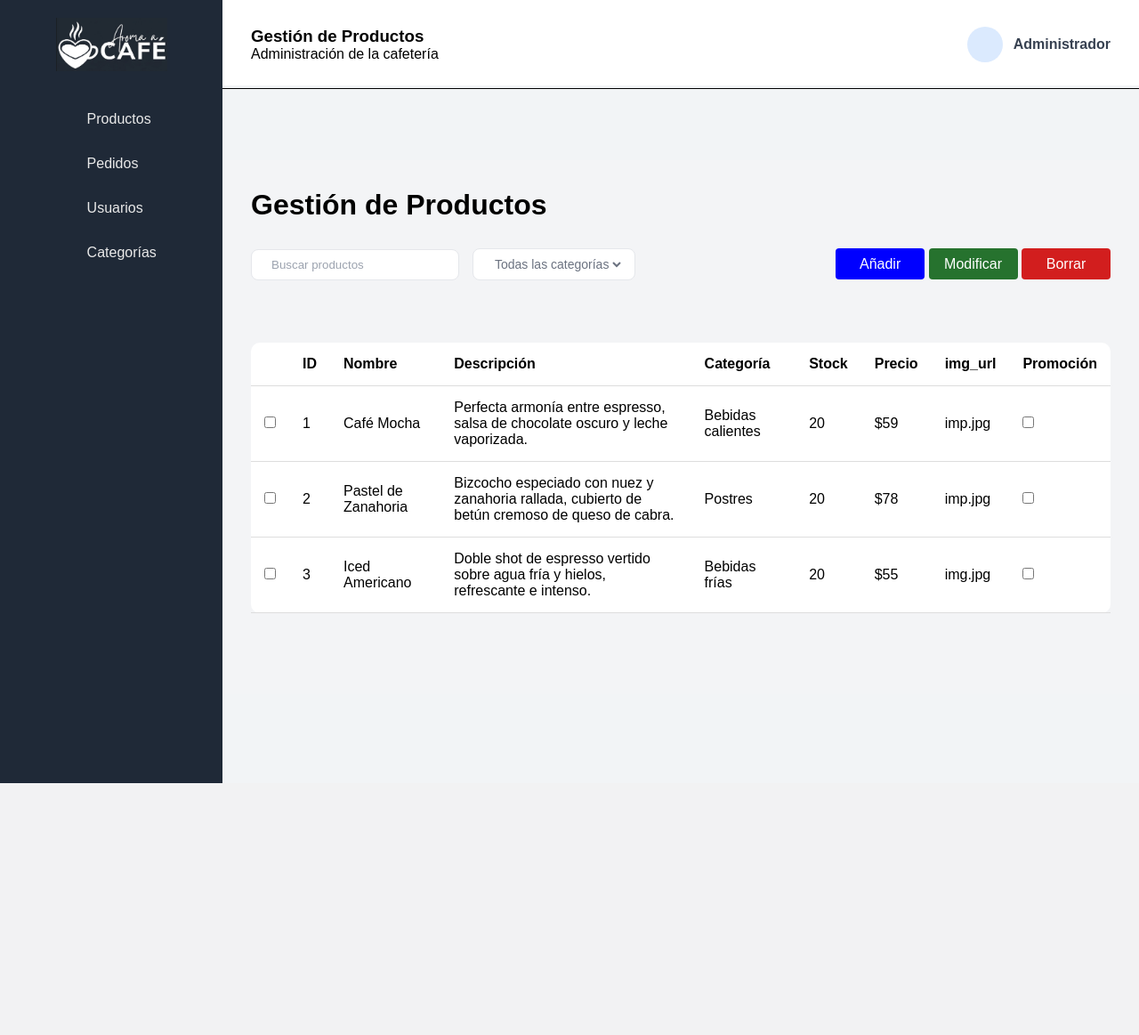
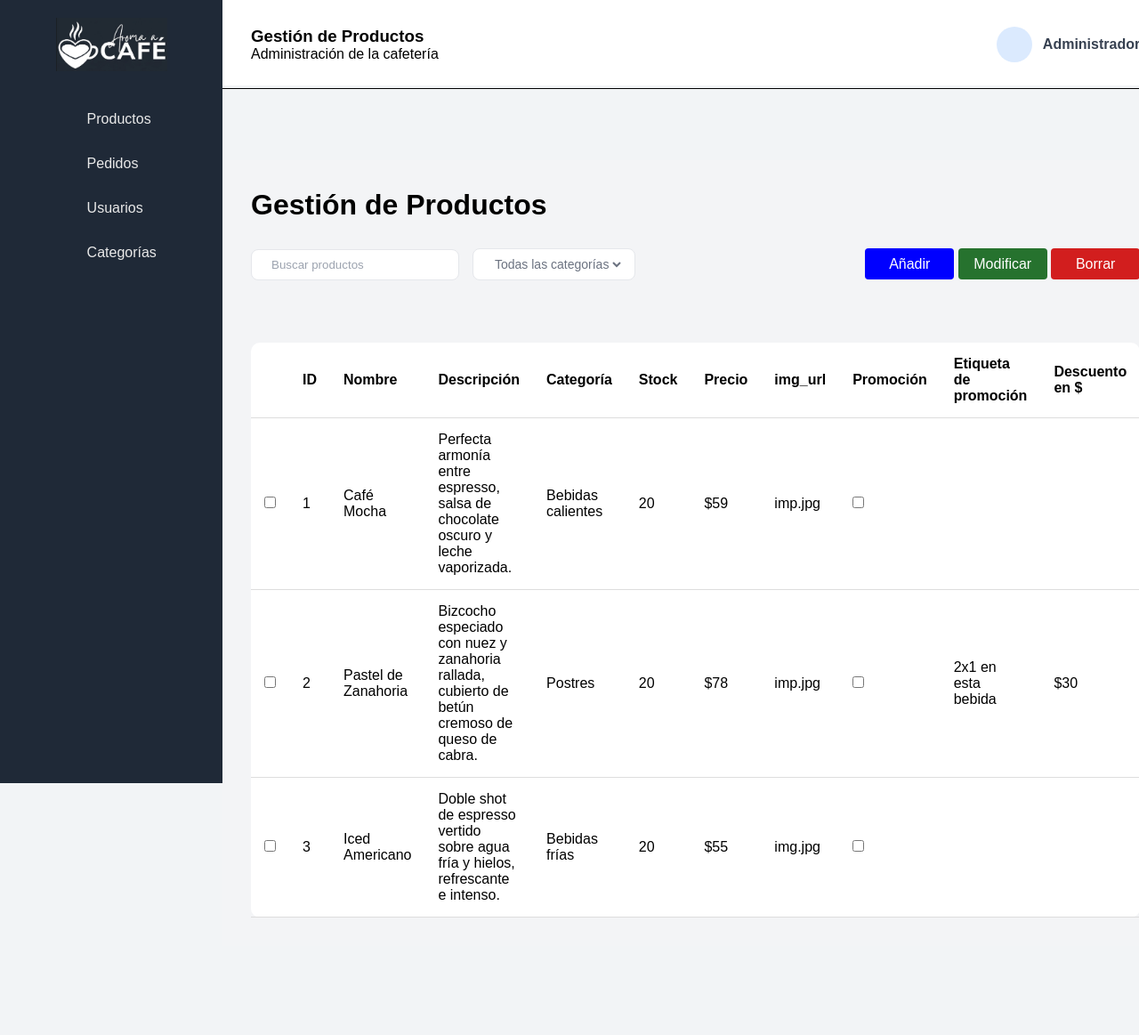
Before and after one commit to Less-122/Proyecto-Cafeteria, a PHP site: page /admin_panel/productos.php in a window 1280 px wide. Shown: the whole page at 89% size. Before the commit the page ends 880 px from the top, so only its background shows below. Run offline with PHP 8.4, Linux system fonts and the light colour scheme; the visitor is signed in with stand-in values (Sample User, id 1); some libraries are stand-ins or nearby versions.

Commit message:
Se organizan archivos de js y php

```diff
--- a/admin_panel/productos.php
+++ b/admin_panel/productos.php
@@ -26,7 +26,7 @@
             <div class="select_box">
                 <ion-icon name="pricetag-outline" class="icono_filtro"></ion-icon>
                 <select name="seleccion" id="selector" class="custom_select">
-                    <option value="" disabled selected>Todas las categorías</option>
+                    <option value="" selected>Todas las categorías</option>
                     <option value="Bebidas calientes">Bebidas calientes</option>
                     <option value="Bebidas frias">Bebidas frías</option>
                     <option value="Postres">Postres</option>
@@ -52,6 +52,8 @@
                 <th>Precio</th>
                 <th>img_url</th>
                 <th>Promoción</th>
+                <th>Etiqueta de promoción</th>
+                <th>Descuento en $</th>
             </tr>
             <tr>
                 <td><input type="checkbox" name="seleccion" value="1"></td>
@@ -63,6 +65,8 @@
                 <td>$59</td>
                 <td>imp.jpg</td>
                 <td><input type="checkbox" name="seleccion" value="prom"></td>
+                <td></td>
+                <td></td>
             </tr>
             <tr>
                 <td><input type="checkbox" name="seleccion" value="2"></td>
@@ -74,6 +78,8 @@
                 <td>$78</td>
                 <td>imp.jpg</td>
                 <td><input type="checkbox" name="seleccion" value="prom"></td>
+                <td>2x1 en esta bebida</td>
+                <td>$30</td>
             </tr>
             <tr>
                 <td><input type="checkbox" name="seleccion" value="3"></td>
@@ -85,6 +91,8 @@
                 <td>$55</td>
                 <td>img.jpg</td>
                 <td><input type="checkbox" name="seleccion" value="prom"></td>
+                <td></td>
+                <td></td>
             </tr>
         </table>
     </main>
--- a/admin_panel/usuarios.php
+++ b/admin_panel/usuarios.php
@@ -1,5 +1,5 @@
 <?php
-include '../conexion.php';
+include '../config/conexion.php';
 include 'seguridad_admin.php';
 // Consulta para obtener todos los usuarios registrados
 $stmt = $conexion->prepare("SELECT id_usuario, nombre, apellido, telefono, password FROM usuarios");
```
Also changed, not shown: controlador/categorias_controlador.php (added), controlador/productos_controlador.php (added), controlador/usuarios_controlador.php (added), js/categorias.js (added), js/productos.js (added), js/usuarios.js (added).
